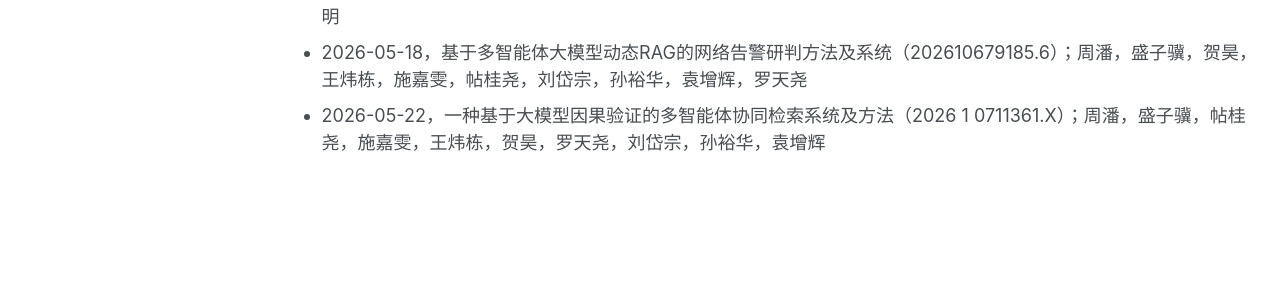
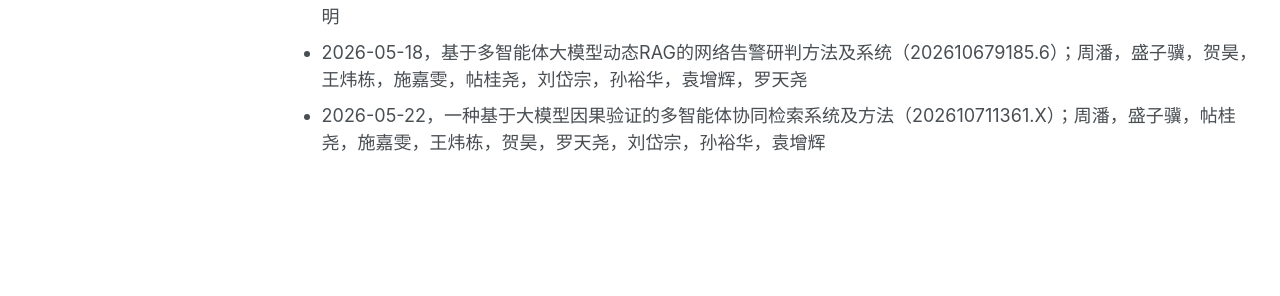
Before and after one commit to liudaizong/liudaizong.github.io, a Jekyll site: the page built from _pages/portfolio.md, in a window 1280 px wide and 1129 px high. Shown: the part 565-861 px from the top of the window. Built offline with Jekyll 4.4.1, drawn with Linux system fonts in a browser that asks for light colours; some web fonts are replaced.

Commit message:
Update portfolio.md

```diff
--- a/_pages/portfolio.md
+++ b/_pages/portfolio.md
@@ -16,4 +16,4 @@ layout: archive
 * 2022-11-22，基于图谱域的提高点云分类准确度的方法及系统（202211468842.0）；胡玮，刘岱宗
 * 2024-08-20，联合自上而下和自下而上的三维视觉检索方法及系统（202410513849.2）；胡玮，刘旸，刘岱宗，郭宗明
 * 2026-05-18，基于多智能体大模型动态RAG的网络告警研判方法及系统（202610679185.6）；周潘，盛子骥，贺昊，王炜栋，施嘉雯，帖桂尧，刘岱宗，孙裕华，袁增辉，罗天尧
-* 2026-05-22，一种基于大模型因果验证的多智能体协同检索系统及方法（2026 1 0711361.X）；周潘，盛子骥，帖桂尧，施嘉雯，王炜栋，贺昊，罗天尧，刘岱宗，孙裕华，袁增辉
+* 2026-05-22，一种基于大模型因果验证的多智能体协同检索系统及方法（202610711361.X）；周潘，盛子骥，帖桂尧，施嘉雯，王炜栋，贺昊，罗天尧，刘岱宗，孙裕华，袁增辉
```
